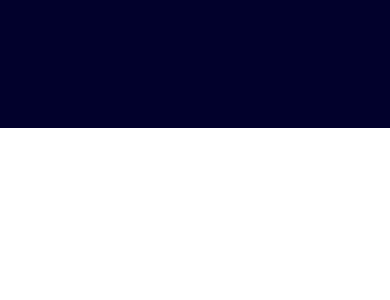
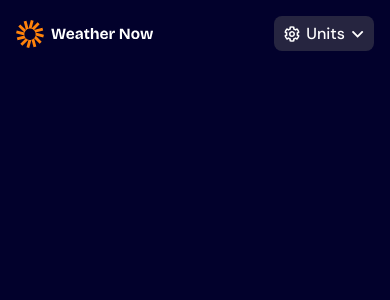
Before and after one commit to Guseltony/FMWeatherApp, a React (Vite) app: page / in a window 390 px wide. Shown: the top 300 px of the page. Built offline with nearby package versions, Linux system fonts and the light colour scheme.

Commit message:
feat: implement responsive header layout and styling for weather app with drop done non-function

```diff
--- a/src/App.jsx
+++ b/src/App.jsx
@@ -1,3 +1,4 @@
+import Header from "./components/Header"
 
 
 function App() {
@@ -5,8 +6,8 @@ function App() {
 
   return (
     <>
-      <div className="bg-neutral-900 px-112 pt-48 pb-80">
-
+      <div className="bg-neutral-900 px-16 md:px-24 lg:px-112 pt-16 pb-48 md:pt-24 md:pb-80 lg:pt-48 lg:pb-80 min-w-screen h-[100dvh]">
+        <Header />
       </div>
     </>
   )
--- /dev/null
+++ b/src/components/Header.jsx
@@ -0,0 +1,23 @@
+import React from 'react'
+
+const Header = () => {
+  return (
+    <div className='flex items-center justify-between'>
+      {/* logo */}
+      <div>
+        <img src='/src/assets/images/logo.svg' alt="Weather Now" className='w-[137.9px] md:w-full'/>
+      </div>
+
+      {/* units */}
+      <div className='px-10 py-8 md:px-16 md:py-12 bg-neutral-800 rounded-8'>
+        <div className='flex items-center gap-6 md:gap-10'>
+          <img src="/src/assets/images/icon-units.svg" alt="" />
+          <p className='text-preset-7 font-medium text-neutral-0 capitalize'>units</p>
+          <img src='/src/assets/images/icon-dropdown.svg' alt="" />
+        </div>
+      </div>
+    </div>
+  )
+}
+
+export default Header
--- a/src/index.css
+++ b/src/index.css
@@ -41,7 +41,7 @@
   --spacing-4: 4px;
   --spacing-6: 6px;
   --spacing-8: 8px;
-  --spacing-10: 10;
+  --spacing-10: 10px;
   --spacing-12: 12px;
   --spacing-16: 16px;
   --spacing-20: 20px;
```
